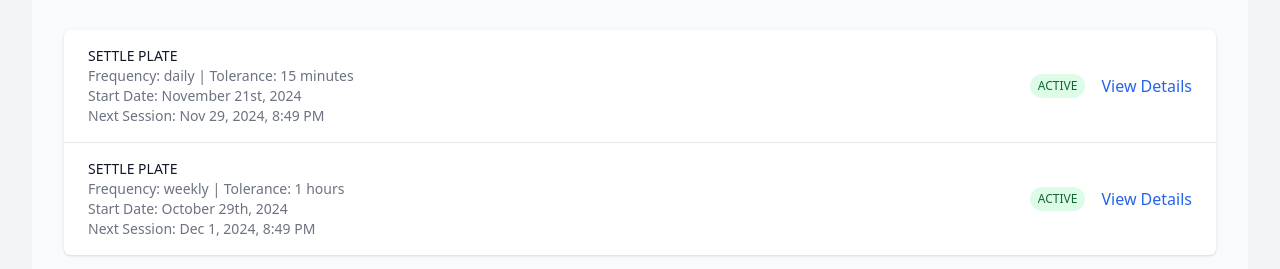
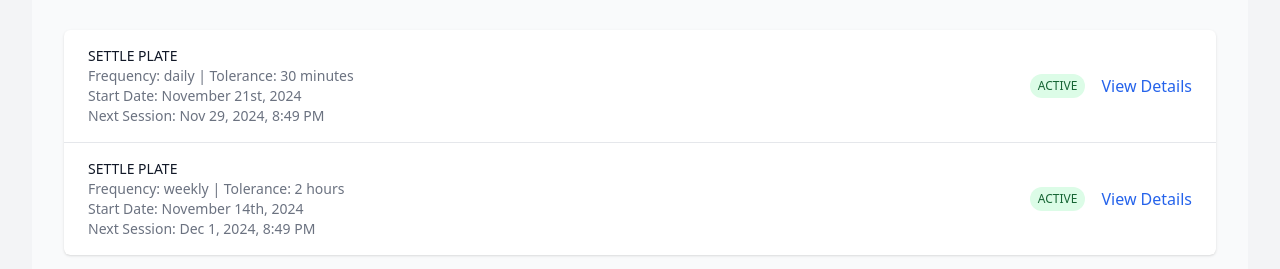
Before and after one commit to uxsm20/leucine-bolt-3, a React (Vite) app: page /scheduler in a window 1280 px wide. Shown: the part 160-429 px from the top of the page. Built offline with nearby package versions, Linux system fonts and the light colour scheme.

Commit message:
fix: resolve typescript errors for deployment

```diff
--- a/src/components/incubation/IncubationDashboard.tsx
+++ b/src/components/incubation/IncubationDashboard.tsx
@@ -7,12 +7,11 @@ import { DEMO_INCUBATION_BATCHES } from '../../data/demo';
 
 interface Props {
   onToggleSidebar: () => void;
-  sessions: MonitoringSession[];
 }
 
-export const IncubationDashboard: React.FC<Props> = ({ onToggleSidebar, sessions }) => {
+export const IncubationDashboard: React.FC<Props> = ({ onToggleSidebar }) => {
   const [selectedMediaType, setSelectedMediaType] = useState<'TSA' | 'SDA'>('TSA');
-  const [batches] = useState<IncubationBatch[]>(DEMO_INCUBATION_BATCHES);
+  const [batches] = useState(DEMO_INCUBATION_BATCHES);
 
   return (
     <div className="min-h-screen bg-gray-50 py-8">
--- a/src/components/scheduler/ScheduleForm.tsx
+++ b/src/components/scheduler/ScheduleForm.tsx
@@ -26,7 +26,6 @@ export const ScheduleForm: React.FC<Props> = ({
   const [toleranceValue, setToleranceValue] = useState('15');
   const [toleranceUnit, setToleranceUnit] = useState<'minutes' | 'hours' | 'days'>('minutes');
   const [startDate, setStartDate] = useState('');
-  const [endDate, setEndDate] = useState('');
   const [timeSlots, setTimeSlots] = useState<TimeSlot[]>([{ hour: 9, minute: 0 }]);
   const [activityStatus, setActivityStatus] = useState<'production-ongoing' | 'idle'>('idle');
   const [selectedBatch, setSelectedBatch] = useState<string>('');
--- a/src/components/scheduler/SchedulerPage.tsx
+++ b/src/components/scheduler/SchedulerPage.tsx
@@ -10,7 +10,7 @@ interface Props {
 }
 
 export const SchedulerPage: React.FC<Props> = ({ sessions }) => {
-  const [schedules, setSchedules] = useState<MonitoringSchedule[]>(DEMO_SCHEDULES);
+  const [schedules, setSchedules] = useState(DEMO_SCHEDULES);
   const [showForm, setShowForm] = useState(false);
   const [selectedSchedule, setSelectedSchedule] = useState<string | null>(null);
 
--- a/src/components/sessions/SessionsPage.tsx
+++ b/src/components/sessions/SessionsPage.tsx
@@ -1,5 +1,5 @@
 import React, { useState } from 'react';
-import { MonitoringSession, ProductionArea } from '../../types/monitoring';
+import { MonitoringSession } from '../../types/monitoring';
 import { SessionForm } from './SessionForm';
 import { SessionsList } from './SessionsList';
 import { DEMO_ROOMS, DEMO_POINTS, DEMO_AREAS } from '../../data/demo';
@@ -14,6 +14,7 @@ export const SessionsPage: React.FC<Props> = ({
   onCreateSession,
 }) => {
   const [showForm, setShowForm] = useState(false);
+  const [areas] = useState(DEMO_AREAS);
 
   return (
     <div className="min-h-screen bg-gray-50 py-8">
@@ -39,7 +40,7 @@ export const SessionsPage: React.FC<Props> = ({
             <div className="bg-white shadow sm:rounded-lg">
               <div className="px-4 py-5 sm:p-6">
                 <SessionForm
-                  areas={DEMO_AREAS}
+                  areas={areas}
                   rooms={DEMO_ROOMS}
                   samplingPoints={DEMO_POINTS}
                   onSubmit={(data) => {
--- a/src/data/demo.ts
+++ b/src/data/demo.ts
@@ -1,5 +1,7 @@
+import { MonitoringSchedule, ProductionArea, Room, SamplingPoint, MonitoringSession, IncubationBatch } from '../types/monitoring';
+
 // Production Areas
-export const DEMO_AREAS = [
+export const DEMO_AREAS: ProductionArea[] = [
   { id: 'AREA-001', name: 'Sterile Manufacturing', type: 'production' },
   { id: 'AREA-002', name: 'Aseptic Processing', type: 'production' },
   { id: 'AREA-003', name: 'Quality Control', type: 'laboratory' },
@@ -8,7 +10,7 @@ export const DEMO_AREAS = [
 ];
 
 // Rooms
-export const DEMO_ROOMS = [
+export const DEMO_ROOMS: Room[] = [
   { id: 'ROOM-001', areaId: 'AREA-001', name: 'Filling Room', roomNumber: 'FR-101', cleanRoomClass: 'A' },
   { id: 'ROOM-002', areaId: 'AREA-001', name: 'Material Airlock', roomNumber: 'MA-102', cleanRoomClass: 'B' },
   { id: 'ROOM-003', areaId: 'AREA-002', name: 'Compounding Room', roomNumber: 'CR-201', cleanRoomClass: 'B' },
@@ -20,7 +22,7 @@ export const DEMO_ROOMS = [
 ];
 
 // Sampling Points
-export const DEMO_POINTS = [
+export const DEMO_POINTS: SamplingPoint[] = [
   { id: 'POINT-001', roomId: 'ROOM-001', name: 'Near RABS - Left' },
   { id: 'POINT-002', roomId: 'ROOM-001', name: 'Near RABS - Right' },
   { id: 'POINT-003', roomId: 'ROOM-001', name: 'Center of Room' },
@@ -118,7 +120,7 @@ export const DEMO_MEDIA_LOTS = [
 ];
 
 // Demo Sessions
-export const DEMO_SESSIONS = [
+export const DEMO_SESSIONS: MonitoringSession[] = [
   // Session ready for incubation
   {
     id: 'SESSION-001',
@@ -293,53 +295,48 @@ export const DEMO_SESSIONS = [
 ];
 
 // Demo Schedules
-export const DEMO_SCHEDULES = [
+export const DEMO_SCHEDULES: MonitoringSchedule[] = [
   {
     id: 'SCH-001',
     monitoringType: 'settle-plate',
-    samplingPoints: ['POINT-001', 'POINT-002'],
+    samplingPoints: ['POINT-001', 'POINT-002', 'POINT-003'],
     frequency: 'daily',
     tolerance: {
-      value: 15,
+      value: 30,
       unit: 'minutes'
     },
     startDate: new Date(Date.now() - 1000 * 60 * 60 * 24 * 7), // 7 days ago
     timeSlots: [
       { hour: 9, minute: 0 },
-      { hour: 14, minute: 0 }
+      { hour: 14, minute: 30 }
     ],
     assignedPersonnel: [],
     status: 'active',
-    activityStatus: {
-      type: 'production-ongoing',
-      batchId: 'BATCH-001'
-    },
-    nextSession: new Date(Date.now() + 1000 * 60 * 60 * 24) // Tomorrow
+    activityStatus: { type: 'production-ongoing', batchId: 'BATCH-001' },
+    nextSession: new Date(Date.now() + 1000 * 60 * 60 * 24) // tomorrow
   },
   {
     id: 'SCH-002',
     monitoringType: 'settle-plate',
-    samplingPoints: ['POINT-003', 'POINT-004'],
+    samplingPoints: ['POINT-004', 'POINT-005'],
     frequency: 'weekly',
     tolerance: {
-      value: 1,
+      value: 2,
       unit: 'hours'
     },
-    startDate: new Date(Date.now() - 1000 * 60 * 60 * 24 * 30), // 30 days ago
+    startDate: new Date(Date.now() - 1000 * 60 * 60 * 24 * 14), // 14 days ago
     timeSlots: [
       { hour: 10, minute: 0 }
     ],
     assignedPersonnel: [],
     status: 'active',
-    activityStatus: {
-      type: 'idle'
-    },
-    nextSession: new Date(Date.now() + 1000 * 60 * 60 * 24 * 3) // 3 days from now
+    activityStatus: { type: 'idle' },
+    nextSession: new Date(Date.now() + 1000 * 60 * 60 * 24 * 3) // in 3 days
   }
 ];
 
 // Demo Incubation Batches
-export const DEMO_INCUBATION_BATCHES = [
+export const DEMO_INCUBATION_BATCHES: IncubationBatch[] = [
   // Batch in Stage 1
   {
     id: 'INC-001',
```
